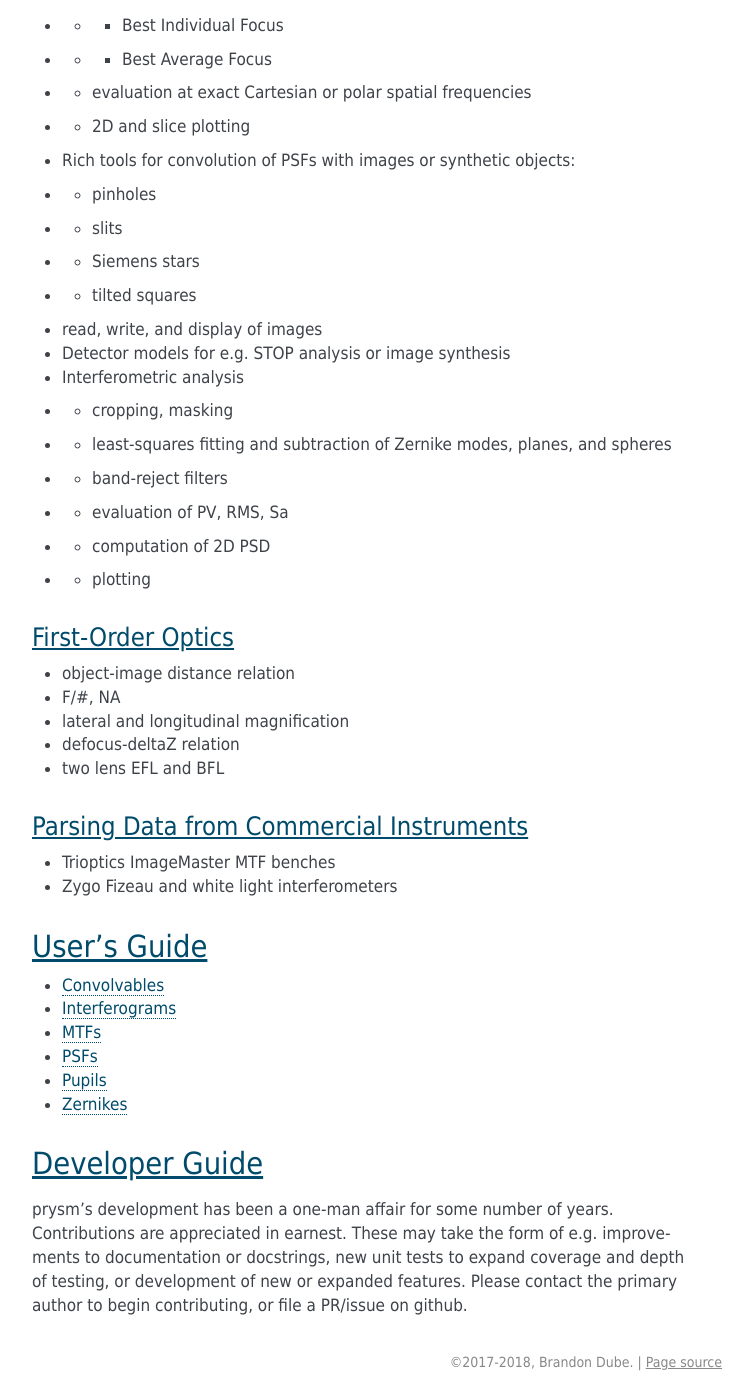
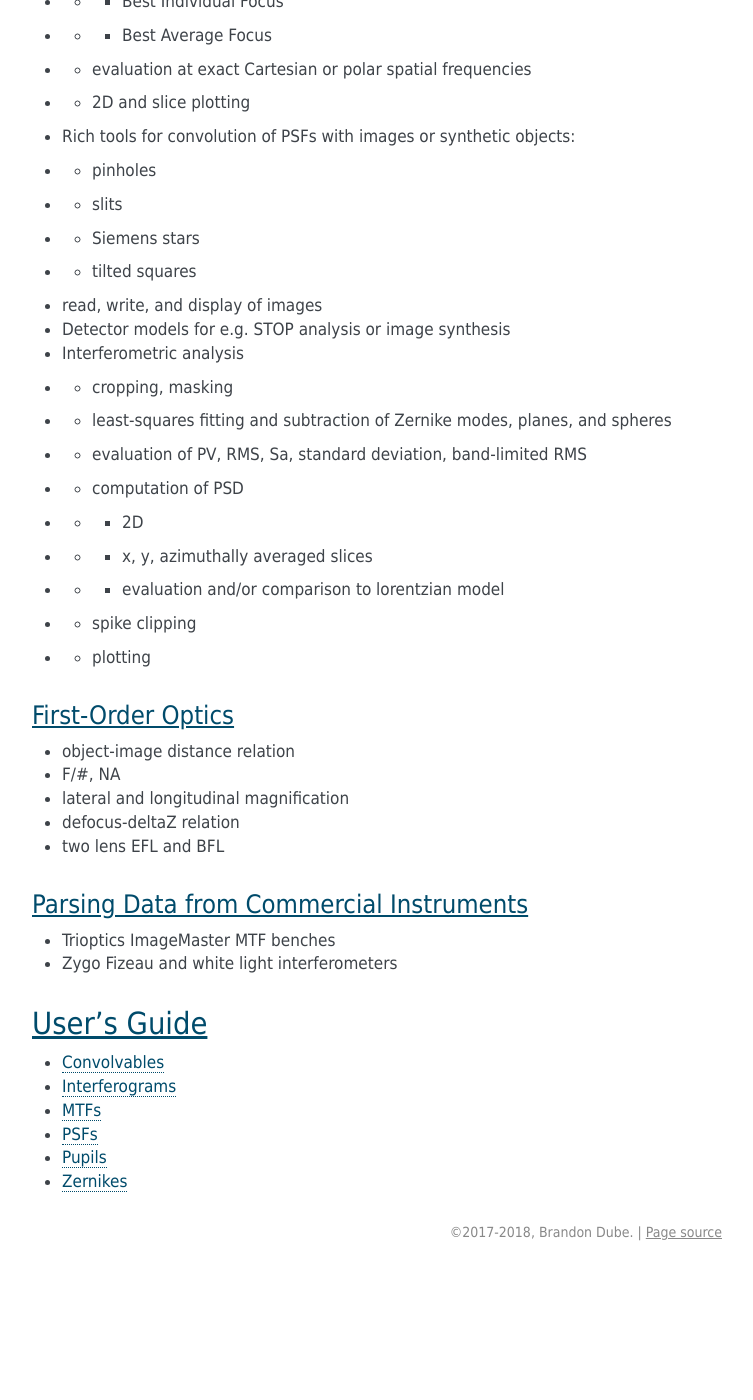
Before and after one commit to brandondube/prysm, a Sphinx documentation site: the page built from docs/source/index.rst, in a window 1280 px wide and 1400 px high, scrolled down 2353 px. Shown: the whole window, without its empty margins (388-1141 px from the left). Built offline with Sphinx 7.4.7, drawn with Linux system fonts in a browser that asks for light colours; after the commit the page ends 3623 px from its top, so only the background shows below that; some of the changed text lies outside the part shown.

```diff
--- a/docs/source/index.rst
+++ b/docs/source/index.rst
@@ -87,9 +87,12 @@ Physical Optics
 * Interferometric analysis
 * * cropping, masking
 * * least-squares fitting and subtraction of Zernike modes, planes, and spheres
-* * band-reject filters
-* * evaluation of PV, RMS, Sa
-* * computation of 2D PSD
+* * evaluation of PV, RMS, Sa, standard deviation, band-limited RMS
+* * computation of PSD
+* * * 2D
+* * * x, y, azimuthally averaged slices
+* * * evaluation and/or comparison to lorentzian model
+* * spike clipping
 * * plotting
 
 First-Order Optics
@@ -114,8 +117,3 @@ User's Guide
    :glob:
 
    user_guide/*
-
-Developer Guide
----------------
-
-prysm's development has been a one-man affair for some number of years.  Contributions are appreciated in earnest.  These may take the form of e.g. improvements to documentation or docstrings, new unit tests to expand coverage and depth of testing, or development of new or expanded features.  Please contact the primary author to begin contributing, or file a PR/issue on github.
--- a/setup.py
+++ b/setup.py
@@ -18,6 +18,7 @@ setup(
         'Mx': ['h5py'],
         'img': ['imageio'],
         'mtf+': ['pandas'],
+        'deconv': ['scikit-image'],
     },
     classifiers=[
         'Development Status :: 4 - Beta',
```
